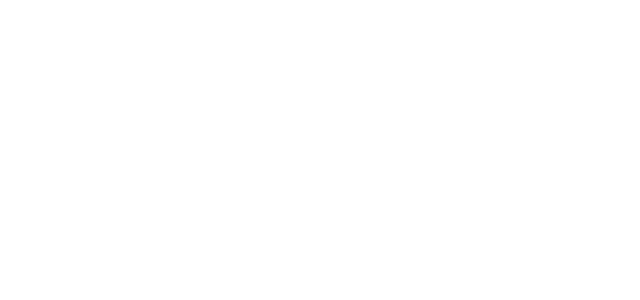
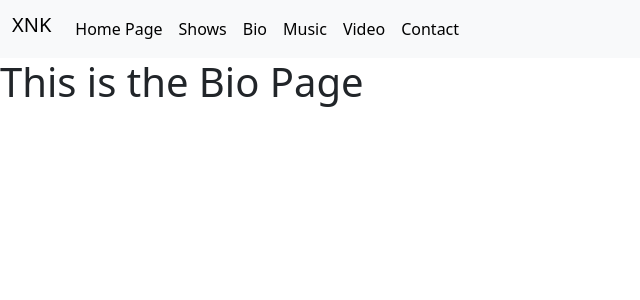
Before and after one commit to Aaron-Quickstart/tester_projects, a React (Vite) app in the folder XNKwebsite/website_for_xnk_react/: page /bio in a window 1280 px wide. Before the commit this address had no page. Shown: the top 300 px of the page, without its empty margins (0-640 px from the left). Built offline with nearby package versions, Linux system fonts and the light colour scheme.

Commit message:
Nav links are routed to placeholder pages to be built into the later project pages.

```diff
--- a/XNKwebsite/website_for_xnk_react/src/App.jsx
+++ b/XNKwebsite/website_for_xnk_react/src/App.jsx
@@ -3,6 +3,10 @@
 import "./../node_modules/bootstrap/dist/js/bootstrap.min.js"
 import Home from "./pages/Home.jsx"
 import Shows from "./pages/Shows.jsx"
+import Bio from "./pages/Bio.jsx"
+import Music from "./pages/Music.jsx"
+import Video from "./pages/Video.jsx"
+import Contact from "./pages/Contact.jsx"
 
 function App() {
 
@@ -12,6 +16,10 @@
       <Routes>
         <Route path="/" element={<Home/>}/>
         <Route path="/shows" element={<Shows/>}/>
+        <Route path="/bio" element={<Bio/>}/>
+        <Route path="/music" element={<Music/>}/>
+        <Route path="/video" element={<Video/>}/>
+        <Route path="/contact" element={<Contact/>}/>
       </Routes>
     </BrowserRouter>
     </>
--- a/XNKwebsite/website_for_xnk_react/src/componets/NavigationLinks.jsx
+++ b/XNKwebsite/website_for_xnk_react/src/componets/NavigationLinks.jsx
@@ -22,6 +22,18 @@
                         <li className="nav-item">
                             <Link className="nav-link active" aria-current="page" to="/shows">Shows</Link>
                         </li>
+                        <li className="nav-item">
+                            <Link className="nav-link active" aria-current="page" to="/bio">Bio</Link>
+                        </li>
+                        <li className="nav-item">
+                            <Link className="nav-link active" aria-current="page" to="/music">Music</Link>
+                        </li>
+                        <li className="nav-item">
+                            <Link className="nav-link active" aria-current="page" to="/video">Video</Link>
+                        </li>
+                        <li className="nav-item">
+                            <Link className="nav-link active" aria-current="page" to="/contact">Contact</Link>
+                        </li>
                     </ul>
                 </div>
             </div>
```
